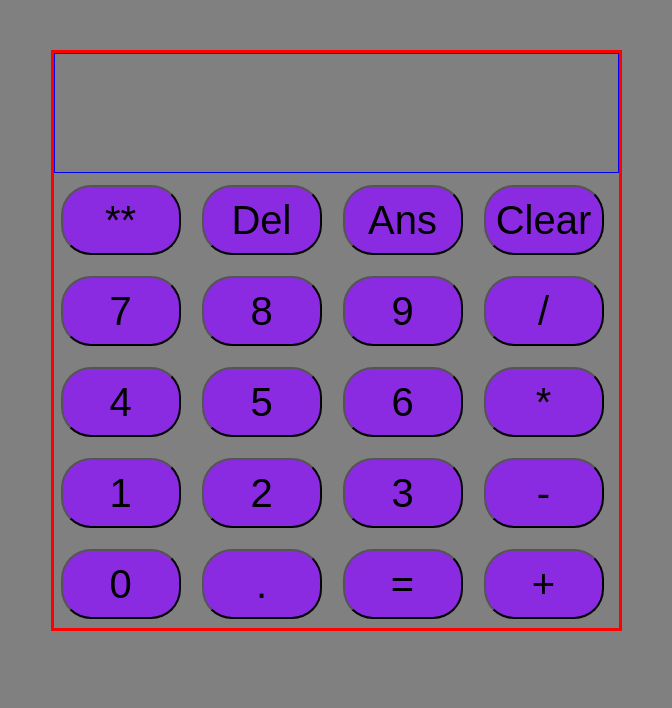
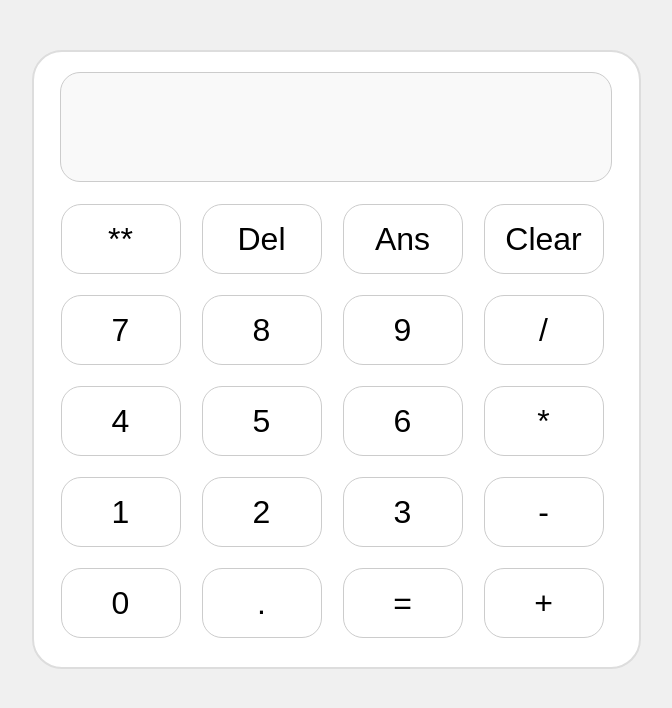
Before and after one commit to MAGV09/Calculator, a plain HTML site: page index.html in a window 1280 px wide. Shown: the whole page, without its empty margins (304-976 px from the left). Drawn offline with Linux system fonts and the light colour scheme.

Commit message:
enhance ui
add colors, border radius and sizes

```diff
--- a/index.html
+++ b/index.html
@@ -16,19 +16,19 @@
         <button id="del-btn" class="calcBtn">Del</button>
         <button id="ans-btn" class="calcBtn">Ans</button>
         <button id="clear-btn" class="calcBtn">Clear</button>
-        <button id="7" class="calcBtn">7</button>
-        <button id="8" class="calcBtn">8</button>
-        <button id="9" class="calcBtn">9</button>
+        <button class="calcBtn">7</button>
+        <button class="calcBtn">8</button>
+        <button class="calcBtn">9</button>
         <button class="calcBtn">/</button>
-        <button id="4" class="calcBtn">4</button>
-        <button id="5" class="calcBtn">5</button>
-        <button id="6" class="calcBtn">6</button>
+        <button class="calcBtn">4</button>
+        <button class="calcBtn">5</button>
+        <button class="calcBtn">6</button>
         <button class="calcBtn">*</button>
-        <button id="1" class="calcBtn">1</button>
-        <button id="2" class="calcBtn">2</button>
-        <button id="3" class="calcBtn">3</button>
-        <button id="minus-btn" class="calcBtn">-</button>
-        <button id="0" class="calcBtn">0</button>
+        <button class="calcBtn">1</button>
+        <button class="calcBtn">2</button>
+        <button class="calcBtn">3</button>
+        <button class="calcBtn">-</button>
+        <button class="calcBtn">0</button>
         <button id="dot-btn" class="calcBtn">.</button>
         <button id="equal-btn" class="calcBtn">=</button>
         <button class="calcBtn">+</button>
--- a/style.css
+++ b/style.css
@@ -1,44 +1,53 @@
 body {
-  background-color: gray;
+  background-color: #f0f0f0;
+  font-family: Arial, sans-serif;
 }
 .hero {
   display: flex;
   flex-direction: column;
   width: 565px;
   height: 575px;
-  border: 3px solid red;
+  background-color: white;
+  border: 2px solid #ddd;
+  border-radius: 30px;
   margin: 50px auto;
   gap: 5px;
+  align-items: center;
+  padding: 20px 20px;
 }
 .display {
-  border: 1px solid blue;
+  background-color: #f9f9f9;
+  border: 1px solid #ccc;
+  border-radius: 20px;
   height: 130px;
+  width: 550px;
   display: flex;
   align-items: center;
 }
-.value{
+.value {
   font-size: 50px;
-  color: white;
+  color: #333;
   margin: 0px 10px;
 }
 .container {
-
   height: 445px;
   display: flex;
   flex-wrap: wrap;
   gap: 7px;
   margin-bottom: 5px;
+  margin-top: 10px;
 }
 .calcBtn {
   height: 70px;
   width: 120px;
-  background-color: blueviolet;
+  background-color: white;
   display: flex;
   justify-content: center;
   align-items: center;
-  font-size: 40px;
+  font-size: 32px;
   padding: 10px;
   box-sizing: border-box;
-  border-radius: 30px;
+  border-radius: 20px;
+  border: 1px solid #ccc;
   margin: 7px;
 }
```
